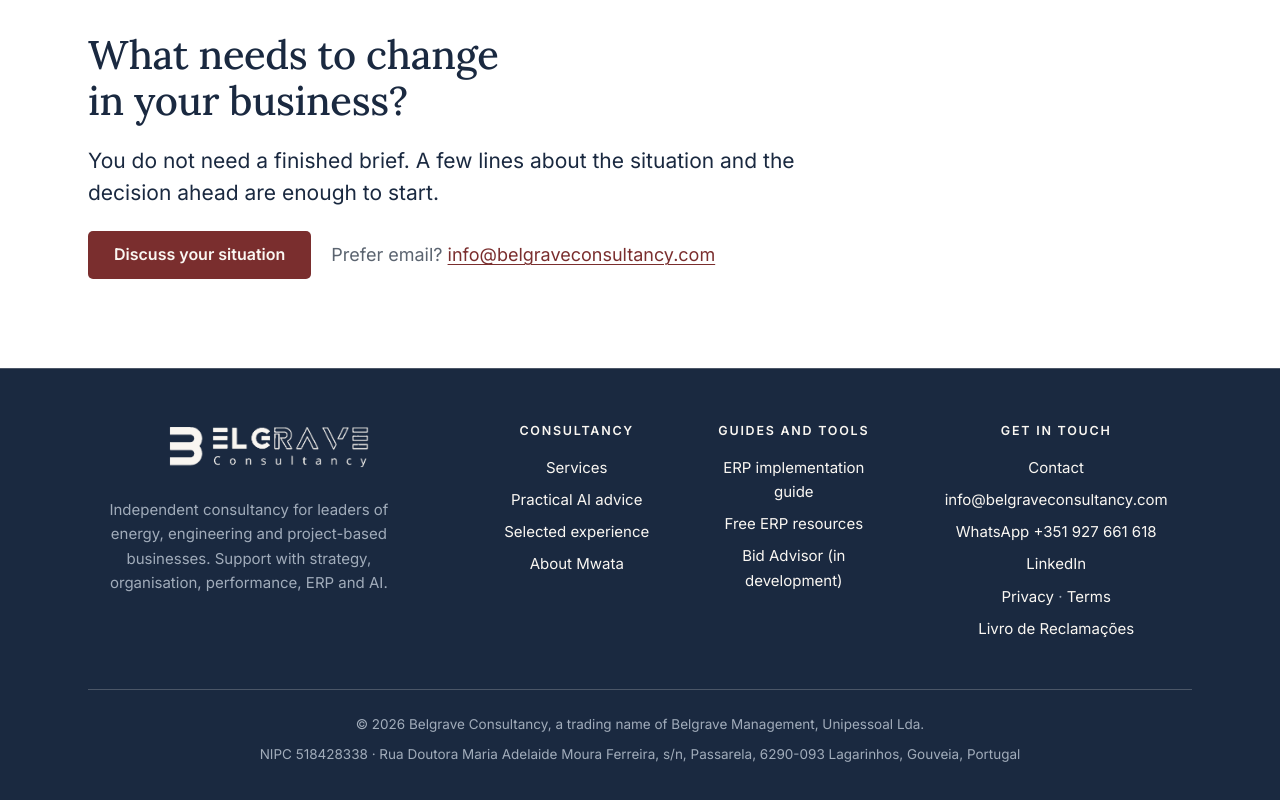
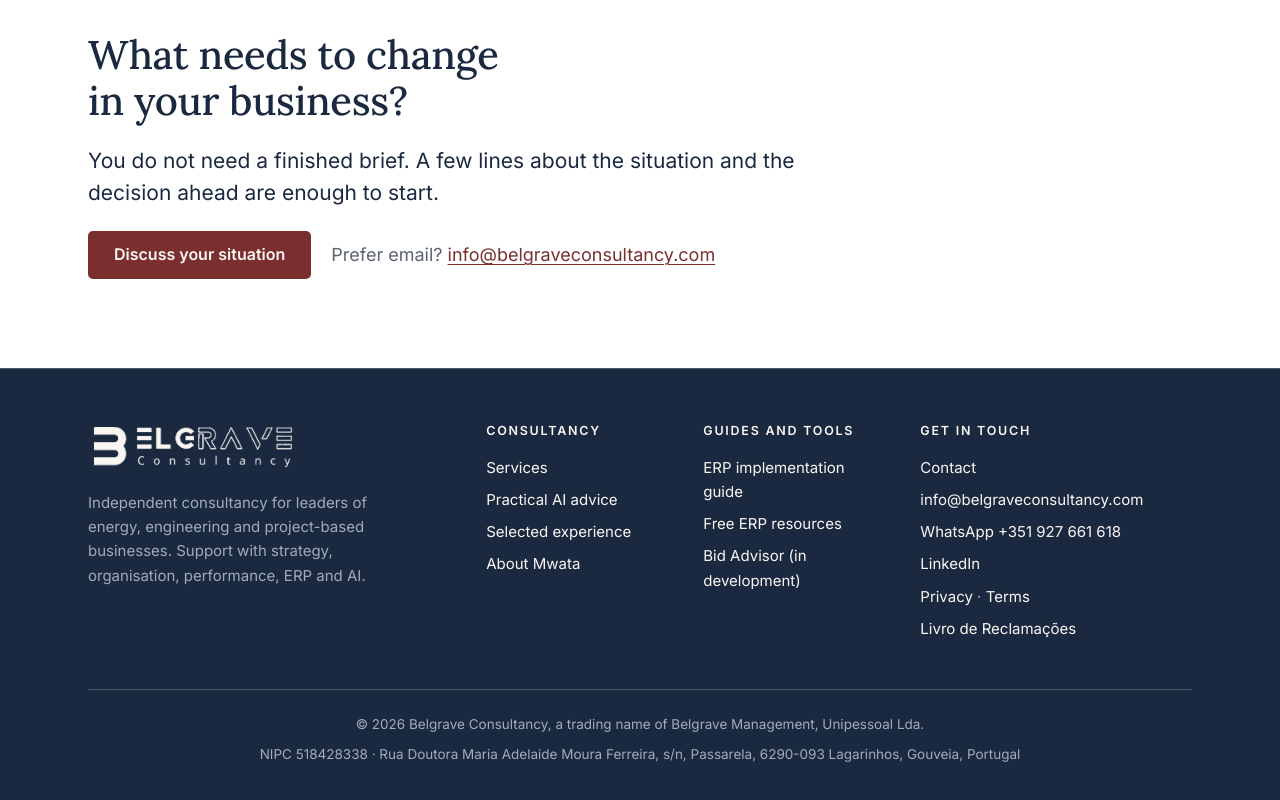
Before and after one commit to mmbelgrave/Belgrave-Consultancy, a plain HTML site: page index.html in a window 1280 px wide. Shown: the part 4869-5669 px from the top of the page. Drawn offline with Linux system fonts and the light colour scheme.

Commit message:
Footer: centre only the legal line

```diff
--- a/assets/css/site.css
+++ b/assets/css/site.css
@@ -664,10 +664,8 @@
 @media (min-width:861px){.situation .tag{min-height:3.6em}}
 /* guide: purchase block full width */
 .price--wide{max-width:none}
-/* footer: centred */
+/* footer: only the legal line is centred */
 .legal{justify-content:center;text-align:center}
-.foot-brand,.foot-grid{text-align:center}
-.foot-brand .brand{display:inline-block}
 
 .buy-split{display:grid;grid-template-columns:minmax(0,2fr) minmax(0,1fr);gap:32px;align-items:start}
 @media (max-width:860px){.buy-split{grid-template-columns:1fr}}
```
